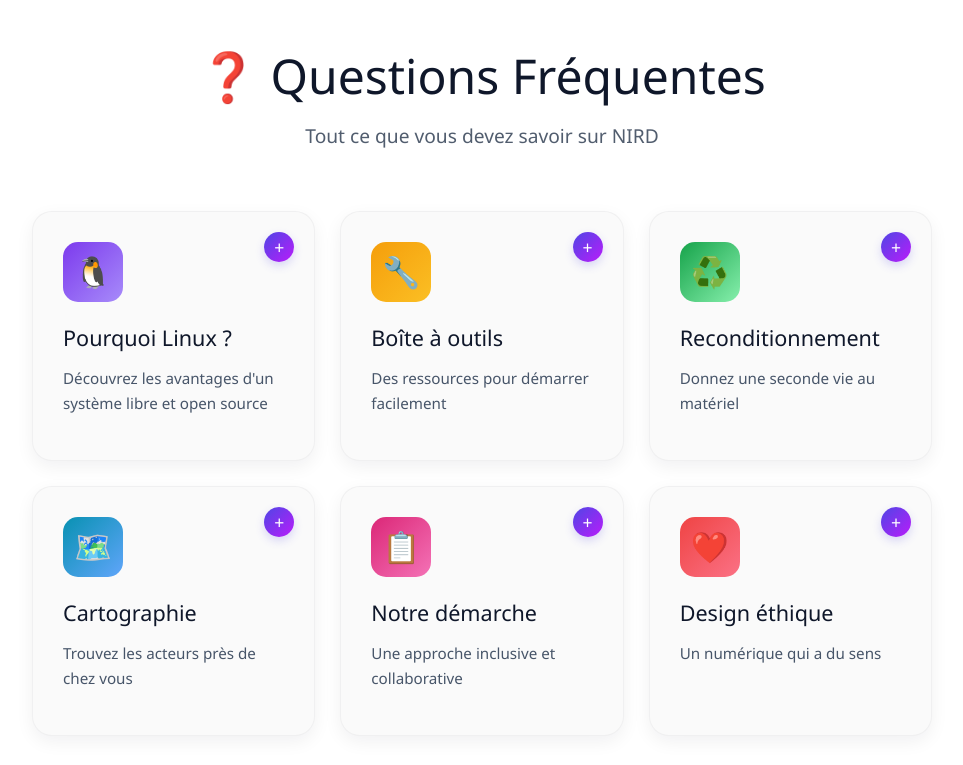
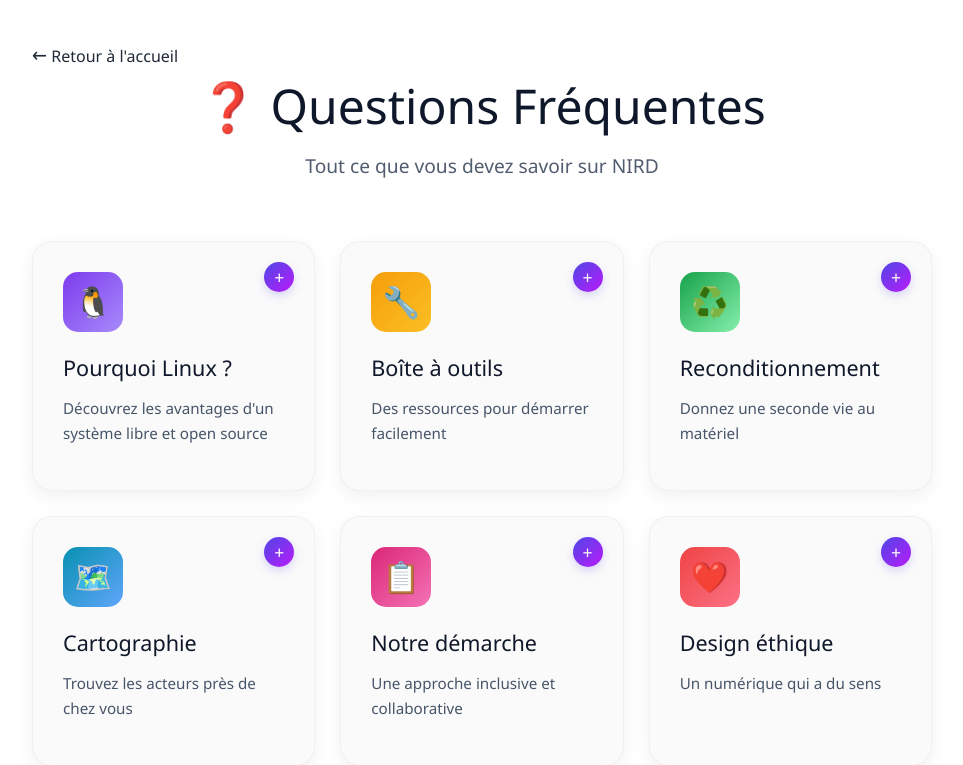
Before and after one commit to nocilex41/nird-back, a Symfony app: template templates/faq/index.html.twig in a window 1280 px wide. Shown: the top 765 px of the page, without its empty margins (158-1121 px from the left). Run offline with Twig, Linux system fonts and the light colour scheme; the template is opened without the code that fills it, so the values that code supplies are empty; some libraries are stand-ins or nearby versions.

Commit message:
add link faq page in home + correction

```diff
--- a/templates/faq/index.html.twig
+++ b/templates/faq/index.html.twig
@@ -240,6 +240,12 @@
         }
     </style>
     <div class="container">
+
+    <a href="{{ path('app_home') }}" class="home-button">
+        <span style="font-size: 1.25rem;">←</span>
+        Retour à l'accueil
+    </a>
+
         <div class="header">
             <h1>❓ Questions Fréquentes</h1>
             <p>Tout ce que vous devez savoir sur NIRD</p>
```
Also changed, not shown: templates/home/index.html.twig (+5 -6 lines).
